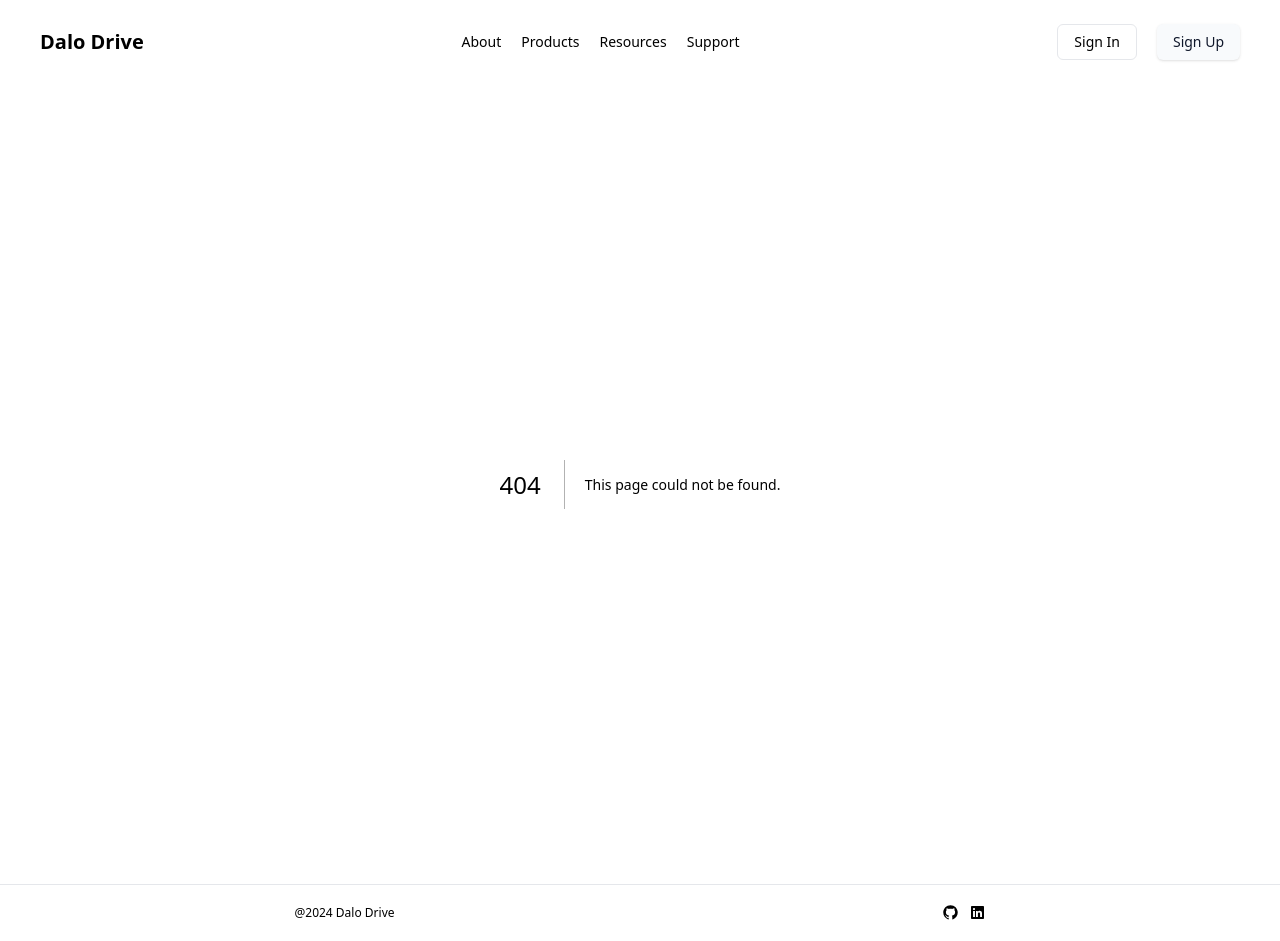
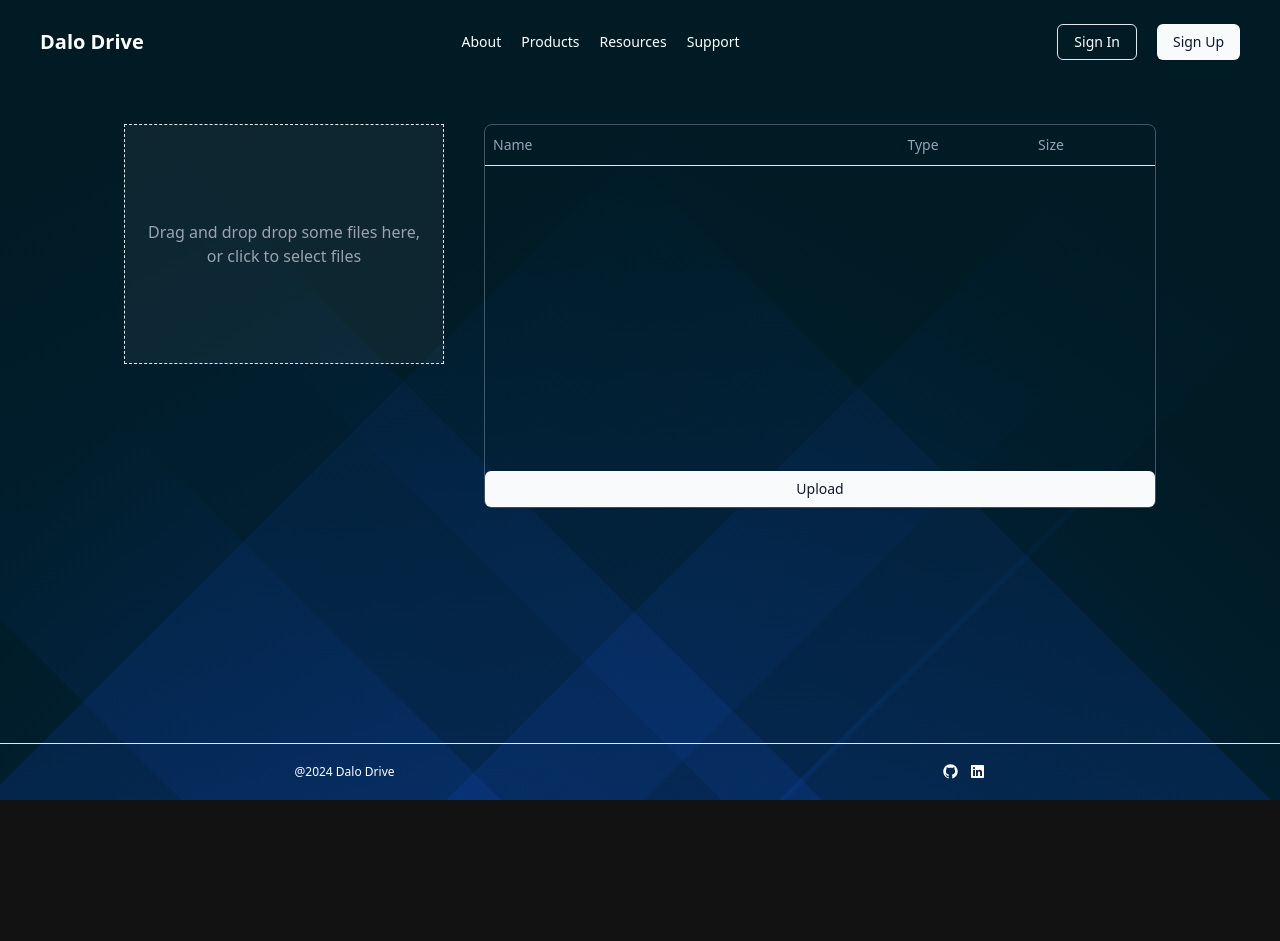
Before and after one commit to iamsuudi/dalo-drive, a Next.js app: page /dashboard in a window 1280 px wide. Before the commit this address had no page. After the commit the page ends 800 px from the top, so only its background shows below. Built offline with nearby package versions, Linux system fonts and the light colour scheme.

Commit message:
Add stage area and uploads many files at once

```diff
--- /dev/null
+++ b/app/dashboard/page.tsx
@@ -0,0 +1,9 @@
+import FileDropZone from "@/components/FileInput";
+
+export default function Page() {
+	return (
+		<div className="flex py-10 px-5">
+			<FileDropZone />
+		</div>
+	);
+}
--- a/app/layout.tsx
+++ b/app/layout.tsx
@@ -5,6 +5,7 @@ import { cn } from "@/lib/utils";
 import NavBar from "../components/NavBar";
 import Footer from "../components/Footer";
 import { ThemeProvider } from "@/components/theme-provider";
+import { Toaster } from "@/components/ui/sonner"
 
 export const metadata: Metadata = {
 	title: "Dalo Drive",
@@ -27,6 +28,7 @@ export default function RootLayout({
 					<NavBar />
 					{children}
 					<Footer />
+					<Toaster className="bg-transparent bg-none backdrop-blur-sm" />
 				</ThemeProvider>
 			</body>
 		</html>
--- /dev/null
+++ b/components/FileInput.tsx
@@ -0,0 +1,159 @@
+"use client";
+
+import { useCallback, useState } from "react";
+import { useDropzone } from "react-dropzone";
+import clsx from "clsx";
+import { uploadFile } from "@/lib/actions";
+import { toast } from "sonner";
+
+import {
+	Table,
+	TableBody,
+	TableCaption,
+	TableCell,
+	TableHead,
+	TableHeader,
+	TableRow,
+} from "@/components/ui/table";
+import { Button } from "./ui/button";
+import { Trash } from "lucide-react";
+
+interface RejectedFileType {
+	file: File;
+	errors: { code: string; message: string }[];
+}
+
+export default function FileDropZone() {
+	const [files, setAcceptedFiles] = useState<File[]>([]);
+
+	const onDrop = useCallback(
+		async (acceptedFiles: File[], rejectedFiles: RejectedFileType[]) => {
+			// Do something with the files
+
+			setAcceptedFiles((previousFiles) => [
+				...previousFiles,
+				...acceptedFiles.filter((file) => file.type !== ""),
+			]);
+
+			acceptedFiles
+				.filter((file) => !file.type)
+				.map((file) =>
+					toast(file.name, {
+						description: "Directories are not accepted",
+						action: {
+							label: "Reject",
+							onClick: () => console.log("Reject"),
+						},
+					})
+				);
+
+			rejectedFiles.map(({ file, errors }) =>
+				toast(file.name, {
+					description: errors[0].message,
+					action: {
+						label: "Reject",
+						onClick: () => console.log("Reject"),
+					},
+				})
+			);
+		},
+		[]
+	);
+
+	const { getRootProps, getInputProps, isDragActive } = useDropzone({
+		onDrop,
+		maxSize: 1024 * 2000,
+	});
+
+	const renderSize = (size: number) => {
+		if (size > 1000) {
+			return `${(size / 1000).toFixed(2)} KB`;
+		}
+		return `${(size / (1000 * 1000)).toFixed(2)} MB`;
+	};
+
+	return (
+		<section className="flex flex-wrap w-full h-full gap-10 items-start justify-center">
+			<div
+				{...getRootProps({
+					className: clsx({
+						"border border-dashed w-80 h-60 flex items-center justify-center text-gray-400 p-5":
+							true,
+						"bg-white/5": !isDragActive,
+						"bg-white/15": isDragActive,
+					}),
+				})}>
+				<input {...getInputProps()} />
+				{isDragActive ? (
+					<p className="text-center">Drop the files here ...</p>
+				) : (
+					<p className="text-center">
+						Drag and drop drop some files here, or click to select
+						files
+					</p>
+				)}
+			</div>
+
+			<div className="relative w-full max-w-2xl h-96 border rounded-lg border-slate-600">
+				<Table className="h-full w-full border-collapse">
+					<TableCaption></TableCaption>
+					<TableHeader>
+						<TableRow>
+							<TableHead className="w-full min-w-60">
+								Name
+							</TableHead>
+							<TableHead className="min-w-32 text-center">
+								Type
+							</TableHead>
+							<TableHead className="min-w-32 text-center">
+								Size
+							</TableHead>
+							<TableHead className="min-w-10"></TableHead>
+						</TableRow>
+					</TableHeader>
+					<TableBody>
+						{files.map((file) => {
+							return (
+								<TableRow key={file.name}>
+									<TableCell className="font-medium">
+										{file.name}
+									</TableCell>
+									<TableCell className="text-center">
+										{file.type.toString()}
+									</TableCell>
+									<TableCell className="text-center">
+										{renderSize(file.size)}
+									</TableCell>
+									<TableCell>
+										<Trash
+											className="size-5 stroke-red-500 hover:cursor-pointer"
+											onClick={() => {
+												setAcceptedFiles(
+													files.filter(
+														(f) =>
+															f.name !== file.name
+													)
+												);
+											}}
+										/>
+									</TableCell>
+								</TableRow>
+							);
+						})}
+					</TableBody>
+				</Table>
+				<Button
+					className="absolute bottom-0 w-full"
+					onClick={async () => {
+						const formData = new FormData();
+						files.forEach((file) => {
+							formData.append("file", file);
+						});
+						await uploadFile(formData);
+					}}>
+					Upload
+				</Button>
+			</div>
+		</section>
+	);
+}
--- /dev/null
+++ b/components/ui/sonner.tsx
@@ -0,0 +1,31 @@
+"use client"
+
+import { useTheme } from "next-themes"
+import { Toaster as Sonner } from "sonner"
+
+type ToasterProps = React.ComponentProps<typeof Sonner>
+
+const Toaster = ({ ...props }: ToasterProps) => {
+  const { theme = "system" } = useTheme()
+
+  return (
+    <Sonner
+      theme={theme as ToasterProps["theme"]}
+      className="toaster group"
+      toastOptions={{
+        classNames: {
+          toast:
+            "group toast group-[.toaster]:bg-white group-[.toaster]:text-slate-950 group-[.toaster]:border-slate-200 group-[.toaster]:shadow-lg dark:group-[.toaster]:bg-slate-950 dark:group-[.toaster]:text-slate-50 dark:group-[.toaster]:border-slate-800",
+          description: "group-[.toast]:text-slate-500 dark:group-[.toast]:text-slate-400",
+          actionButton:
+            "group-[.toast]:bg-slate-900 group-[.toast]:text-slate-50 dark:group-[.toast]:bg-slate-50 dark:group-[.toast]:text-slate-900",
+          cancelButton:
+            "group-[.toast]:bg-slate-100 group-[.toast]:text-slate-500 dark:group-[.toast]:bg-slate-800 dark:group-[.toast]:text-slate-400",
+        },
+      }}
+      {...props}
+    />
+  )
+}
+
+export { Toaster }
--- /dev/null
+++ b/components/ui/table.tsx
@@ -0,0 +1,120 @@
+import * as React from "react"
+
+import { cn } from "@/lib/utils"
+
+const Table = React.forwardRef<
+  HTMLTableElement,
+  React.HTMLAttributes<HTMLTableElement>
+>(({ className, ...props }, ref) => (
+  <div className="relative w-full overflow-auto">
+    <table
+      ref={ref}
+      className={cn("w-full caption-bottom text-sm", className)}
+      {...props}
+    />
+  </div>
+))
+Table.displayName = "Table"
+
+const TableHeader = React.forwardRef<
+  HTMLTableSectionElement,
+  React.HTMLAttributes<HTMLTableSectionElement>
+>(({ className, ...props }, ref) => (
+  <thead ref={ref} className={cn("[&_tr]:border-b", className)} {...props} />
+))
+TableHeader.displayName = "TableHeader"
+
+const TableBody = React.forwardRef<
+  HTMLTableSectionElement,
+  React.HTMLAttributes<HTMLTableSectionElement>
+>(({ className, ...props }, ref) => (
+  <tbody
+    ref={ref}
+    className={cn("[&_tr:last-child]:border-0", className)}
+    {...props}
+  />
+))
+TableBody.displayName = "TableBody"
+
+const TableFooter = React.forwardRef<
+  HTMLTableSectionElement,
+  React.HTMLAttributes<HTMLTableSectionElement>
+>(({ className, ...props }, ref) => (
+  <tfoot
+    ref={ref}
+    className={cn(
+      "border-t bg-slate-100/50 font-medium [&>tr]:last:border-b-0 dark:bg-slate-800/50",
+      className
+    )}
+    {...props}
+  />
+))
+TableFooter.displayName = "TableFooter"
+
+const TableRow = React.forwardRef<
+  HTMLTableRowElement,
+  React.HTMLAttributes<HTMLTableRowElement>
+>(({ className, ...props }, ref) => (
+  <tr
+    ref={ref}
+    className={cn(
+      "border-b transition-colors hover:bg-slate-100/50 data-[state=selected]:bg-slate-100 dark:hover:bg-slate-800/50 dark:data-[state=selected]:bg-slate-800",
+      className
+    )}
+    {...props}
+  />
+))
+TableRow.displayName = "TableRow"
+
+const TableHead = React.forwardRef<
+  HTMLTableCellElement,
+  React.ThHTMLAttributes<HTMLTableCellElement>
+>(({ className, ...props }, ref) => (
+  <th
+    ref={ref}
+    className={cn(
+      "h-10 px-2 text-left align-middle font-medium text-slate-500 [&:has([role=checkbox])]:pr-0 [&>[role=checkbox]]:translate-y-[2px] dark:text-slate-400",
+      className
+    )}
+    {...props}
+  />
+))
+TableHead.displayName = "TableHead"
+
+const TableCell = React.forwardRef<
+  HTMLTableCellElement,
+  React.TdHTMLAttributes<HTMLTableCellElement>
+>(({ className, ...props }, ref) => (
+  <td
+    ref={ref}
+    className={cn(
+      "p-2 align-middle [&:has([role=checkbox])]:pr-0 [&>[role=checkbox]]:translate-y-[2px]",
+      className
+    )}
+    {...props}
+  />
+))
+TableCell.displayName = "TableCell"
+
+const TableCaption = React.forwardRef<
+  HTMLTableCaptionElement,
+  React.HTMLAttributes<HTMLTableCaptionElement>
+>(({ className, ...props }, ref) => (
+  <caption
+    ref={ref}
+    className={cn("mt-4 text-sm text-slate-500 dark:text-slate-400", className)}
+    {...props}
+  />
+))
+TableCaption.displayName = "TableCaption"
+
+export {
+  Table,
+  TableHeader,
+  TableBody,
+  TableFooter,
+  TableHead,
+  TableRow,
+  TableCell,
+  TableCaption,
+}
--- a/components/ui/toaster.tsx
+++ /dev/null
@@ -1,35 +0,0 @@
-"use client"
-
-import {
-  Toast,
-  ToastClose,
-  ToastDescription,
-  ToastProvider,
-  ToastTitle,
-  ToastViewport,
-} from "@/components/ui/toast"
-import { useToast } from "@/components/ui/use-toast"
-
-export function Toaster() {
-  const { toasts } = useToast()
-
-  return (
-    <ToastProvider>
-      {toasts.map(function ({ id, title, description, action, ...props }) {
-        return (
-          <Toast key={id} {...props}>
-            <div className="grid gap-1">
-              {title && <ToastTitle>{title}</ToastTitle>}
-              {description && (
-                <ToastDescription>{description}</ToastDescription>
-              )}
-            </div>
-            {action}
-            <ToastClose />
-          </Toast>
-        )
-      })}
-      <ToastViewport />
-    </ToastProvider>
-  )
-}
--- a/package.json
+++ b/package.json
@@ -22,6 +22,8 @@
     "next-themes": "^0.3.0",
     "react": "^18",
     "react-dom": "^18",
+    "react-dropzone": "^14.2.3",
+    "sonner": "^1.5.0",
     "tailwind-merge": "^2.5.2",
     "tailwindcss-animate": "^1.0.7"
   },
```
Also changed, not shown: 2 other files (tests, documents, lock files or other folders).
